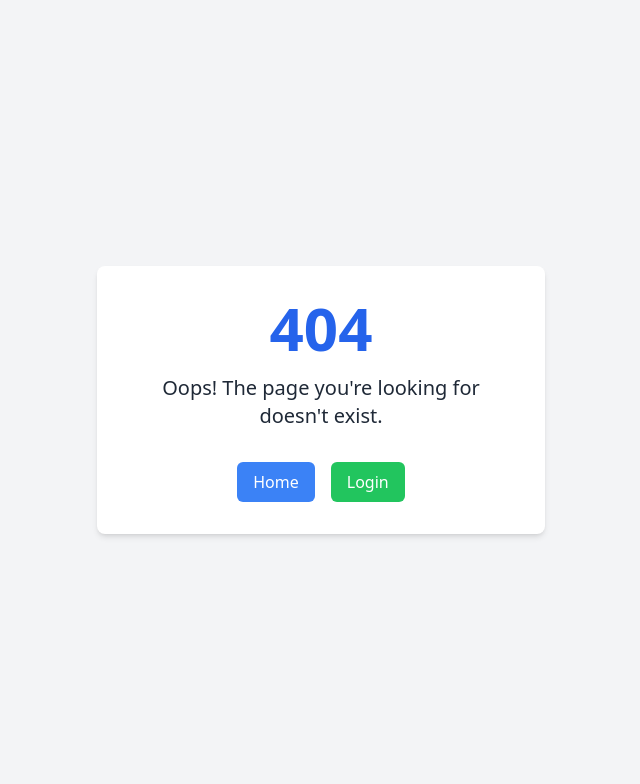
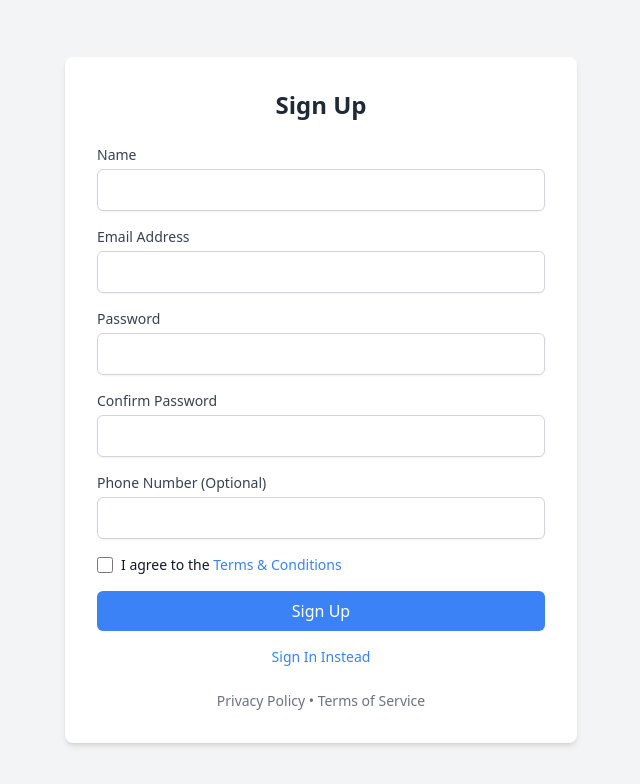
Before and after one commit to Mahmudmhb/Car-Rental-Reservation-System, a React (Vite) app: page /signup in a window 1280 px wide. Before the commit this address had no page. Shown: the top 784 px of the page, without its empty margins (319-959 px from the left). Built offline with nearby package versions, Linux system fonts and the light colour scheme.

Commit message:
add ant degin

```diff
--- a/package.json
+++ b/package.json
@@ -13,12 +13,15 @@
     "@headlessui/react": "^2.1.3",
     "@heroicons/react": "^2.1.5",
     "@reduxjs/toolkit": "^2.2.7",
+    "antd": "^5.20.3",
+    "install": "^0.13.0",
     "react": "^18.3.1",
     "react-dom": "^18.3.1",
     "react-hook-form": "^7.53.0",
     "react-icons": "^5.3.0",
     "react-redux": "^9.1.2",
     "react-router-dom": "^6.26.1",
+    "sonner": "^1.5.0",
     "swiper": "^11.1.10"
   },
   "devDependencies": {
--- a/src/Route/Route.tsx
+++ b/src/Route/Route.tsx
@@ -6,6 +6,7 @@ import CarDetails from "../pages/Car Listing/car/carDetails";
 import AboutUs from "../pages/About us/AboutUs";
 import Error404 from "../pages/error/Error";
 import Login from "../pages/Login/Login";
+import Register from "../pages/Login/Register";
 
 export const route = createBrowserRouter([
   {
@@ -35,4 +36,8 @@ export const route = createBrowserRouter([
     path: "login",
     element: <Login />,
   },
+  {
+    path: "signup",
+    element: <Register />,
+  },
 ]);
--- a/src/main.tsx
+++ b/src/main.tsx
@@ -5,11 +5,13 @@ import { RouterProvider } from "react-router-dom";
 import { route } from "./Route/Route.tsx";
 import { Provider } from "react-redux";
 import { store } from "./redux/app/store.ts";
+import { Toaster } from "sonner";
 
 createRoot(document.getElementById("root")!).render(
   <StrictMode>
     <Provider store={store}>
       <RouterProvider router={route} />
     </Provider>
+    <Toaster />
   </StrictMode>
 );
--- a/src/pages/Home/Header/Header.tsx
+++ b/src/pages/Home/Header/Header.tsx
@@ -52,9 +52,12 @@ export default function Header() {
             ))}
           </div>
           <div className="hidden lg:flex lg:flex-1 lg:justify-end">
-            <button className="text-sm bg-primary-color font-semibold leading-6 text-white px-3 py-1 rounded-lg">
-              Log in <span aria-hidden="true">&rarr;</span>
-            </button>
+            <Link to="/login">
+              {" "}
+              <button className="text-sm bg-primary-color font-semibold leading-6 text-white px-3 py-1 rounded-lg">
+                Log in <span aria-hidden="true">&rarr;</span>
+              </button>
+            </Link>
           </div>
         </nav>
         <Dialog
@@ -92,12 +95,12 @@ export default function Header() {
                   ))}
                 </div>
                 <div className="py-6">
-                  <a
-                    href="#"
+                  <Link
+                    to="/login"
                     className="-mx-3 block rounded-lg px-3 py-2.5 text-base font-semibold leading-7 text-gray-900 hover:bg-gray-50"
                   >
                     Log in
-                  </a>
+                  </Link>
                 </div>
               </div>
             </div>
--- a/src/pages/Login/Login.tsx
+++ b/src/pages/Login/Login.tsx
@@ -1,23 +1,41 @@
 import React from "react";
 import { useForm } from "react-hook-form";
-import { useNavigate } from "react-router-dom";
+import { Link, useNavigate } from "react-router-dom";
+import { useLoginUserMutation } from "../../redux/features/Login/loginApi";
+import { toast } from "sonner";
 
-interface FormData {
+type FormData = {
   email: string;
   password: string;
-}
+};
 
 const Login: React.FC = () => {
+  const [loginUser] = useLoginUserMutation();
+
   const {
     register,
     handleSubmit,
     formState: { errors },
-    setError,
-  } = useForm<FormData>();
+  } = useForm<FormData>({
+    defaultValues: {
+      email: "user@example.com",
+      password: "password123", // Initial empty value
+    },
+  });
   const navigate = useNavigate();
 
-  const onSubmit = (data: FormData) => {
+  const onSubmit = async (data: FormData) => {
+    const toastId = toast.loading("logging in");
     console.log(data);
+    try {
+      const res = await loginUser(data).unwrap();
+      toast.success("logged in", { id: toastId, duration: 5000 });
+      console.log(res?.data.token);
+      navigate("/");
+      // toast.error("Something went wrong");
+    } catch (err) {
+      toast.error("Something went wrong", { id: toastId, duration: 5000 });
+    }
   };
 
   return (
@@ -99,9 +117,9 @@ const Login: React.FC = () => {
             >
               Forgot Password?
             </a>
-            <a href="/signup" className="text-blue-500 hover:underline">
+            <Link to="/signup" className="text-blue-500 hover:underline">
               Sign Up Instead
-            </a>
+            </Link>
           </div>
         </form>
 
--- a/src/pages/Login/Register.tsx
+++ b/src/pages/Login/Register.tsx
@@ -0,0 +1,253 @@
+import React from "react";
+import { useForm } from "react-hook-form";
+import { useNavigate } from "react-router-dom";
+import { useRegisterUserMutation } from "../../redux/features/Login/loginApi";
+import { toast } from "sonner";
+
+interface SignUpFormData {
+  name: string;
+  email: string;
+  password: string;
+  confirmPassword: string;
+  phone?: string;
+  termsAccepted: boolean;
+  role?: "user";
+}
+// {
+//     "name": "John Doe",
+//     "email": "johndoe1@example.com",
+//     "role": "user",  // role can be user or admin
+//     "password": "password123",
+//     "phone": "1234567890",
+//     "address": "123 Main St, City, Country"
+
+//   }
+const Register: React.FC = () => {
+  const [regiserUser] = useRegisterUserMutation();
+  const {
+    register,
+    handleSubmit,
+    watch,
+    formState: { errors },
+  } = useForm<SignUpFormData>();
+  const navigate = useNavigate();
+
+  const onSubmit = async (data: SignUpFormData) => {
+    const newUser = {
+      ...data,
+      role: "user",
+    };
+    const toastId = toast.loading("logging in");
+    console.log(data);
+    try {
+      const res = await regiserUser(newUser).unwrap();
+      toast.success("Registration successful! Redirecting to login...", {
+        id: toastId,
+        duration: 1000,
+      });
+      console.log(res);
+      navigate("/login");
+      // toast.error("Something went wrong");
+      // eslint-disable-next-line @typescript-eslint/no-explicit-any
+    } catch (err: any) {
+      if ("data" in err) {
+        // Type guard to check if 'err' is a FetchBaseQueryError with a 'data' property
+        toast.error(
+          err.data.message || "An error occurred during registration."
+        );
+      } else {
+        toast.error("An unexpected error occurred. Please try again.");
+      }
+    }
+    // navigate("/login");
+  };
+
+  // Watch the password field for matching validation
+  const password = watch("password");
+
+  return (
+    <div className="flex items-center justify-center min-h-screen bg-gray-100">
+      <div className="w-full max-w-lg bg-white rounded-lg shadow-md p-8">
+        <h2 className="text-2xl font-bold text-center mb-6">Sign Up</h2>
+
+        <form onSubmit={handleSubmit(onSubmit)} className="space-y-4">
+          {/* Name Field */}
+          <div>
+            <label
+              htmlFor="name"
+              className="block text-sm font-medium text-gray-700"
+            >
+              Name
+            </label>
+            <input
+              type="text"
+              id="name"
+              className={`mt-1 block w-full px-3 py-2 border ${
+                errors.name ? "border-red-500" : "border-gray-300"
+              } rounded-md shadow-sm focus:outline-none focus:ring-blue-500 focus:border-blue-500`}
+              {...register("name", { required: "Name is required" })}
+            />
+            {errors.name && (
+              <p className="mt-2 text-sm text-red-600">{errors.name.message}</p>
+            )}
+          </div>
+
+          {/* Email Field */}
+          <div>
+            <label
+              htmlFor="email"
+              className="block text-sm font-medium text-gray-700"
+            >
+              Email Address
+            </label>
+            <input
+              type="email"
+              id="email"
+              className={`mt-1 block w-full px-3 py-2 border ${
+                errors.email ? "border-red-500" : "border-gray-300"
+              } rounded-md shadow-sm focus:outline-none focus:ring-blue-500 focus:border-blue-500`}
+              {...register("email", {
+                required: "Email is required",
+                pattern: {
+                  value: /^\S+@\S+$/i,
+                  message: "Invalid email address",
+                },
+              })}
+            />
+            {errors.email && (
+              <p className="mt-2 text-sm text-red-600">
+                {errors.email.message}
+              </p>
+            )}
+          </div>
+
+          {/* Password Field */}
+          <div>
+            <label
+              htmlFor="password"
+              className="block text-sm font-medium text-gray-700"
+            >
+              Password
+            </label>
+            <input
+              type="password"
+              id="password"
+              className={`mt-1 block w-full px-3 py-2 border ${
+                errors.password ? "border-red-500" : "border-gray-300"
+              } rounded-md shadow-sm focus:outline-none focus:ring-blue-500 focus:border-blue-500`}
+              {...register("password", {
+                required: "Password is required",
+                minLength: {
+                  value: 6,
+                  message: "Password must be at least 6 characters long",
+                },
+              })}
+            />
+            {errors.password && (
+              <p className="mt-2 text-sm text-red-600">
+                {errors.password.message}
+              </p>
+            )}
+          </div>
+
+          {/* Confirm Password Field */}
+          <div>
+            <label
+              htmlFor="confirmPassword"
+              className="block text-sm font-medium text-gray-700"
+            >
+              Confirm Password
+            </label>
+            <input
+              type="password"
+              id="confirmPassword"
+              className={`mt-1 block w-full px-3 py-2 border ${
+                errors.confirmPassword ? "border-red-500" : "border-gray-300"
+              } rounded-md shadow-sm focus:outline-none focus:ring-blue-500 focus:border-blue-500`}
+              {...register("confirmPassword", {
+                required: "Please confirm your password",
+                validate: (value) =>
+                  value === password || "Passwords do not match",
+              })}
+            />
+            {errors.confirmPassword && (
+              <p className="mt-2 text-sm text-red-600">
+                {errors.confirmPassword.message}
+              </p>
+            )}
+          </div>
+
+          {/* Phone Number Field (Optional) */}
+          <div>
+            <label
+              htmlFor="phone"
+              className="block text-sm font-medium text-gray-700"
+            >
+              Phone Number (Optional)
+            </label>
+            <input
+              type="tel"
+              id="phone"
+              className="mt-1 block w-full px-3 py-2 border border-gray-300 rounded-md shadow-sm focus:outline-none focus:ring-blue-500 focus:border-blue-500"
+              {...register("phone")}
+            />
+          </div>
+
+          {/* Terms and Conditions Checkbox */}
+          <div className="flex items-center">
+            <input
+              type="checkbox"
+              id="termsAccepted"
+              className="h-4 w-4 text-blue-600 focus:ring-blue-500 border-gray-300 rounded"
+              {...register("termsAccepted", {
+                required: "You must accept the terms and conditions",
+              })}
+            />
+            <label
+              htmlFor="termsAccepted"
+              className="ml-2 block text-sm text-gray-900"
+            >
+              I agree to the{" "}
+              <a href="/terms" className="text-blue-500 hover:underline">
+                Terms & Conditions
+              </a>
+            </label>
+          </div>
+          {errors.termsAccepted && (
+            <p className="mt-2 text-sm text-red-600">
+              {errors.termsAccepted.message}
+            </p>
+          )}
+
+          {/* Sign Up Button */}
+          <button
+            type="submit"
+            className="w-full py-2 px-4 bg-blue-500 text-white rounded-md hover:bg-blue-600 transition"
+          >
+            Sign Up
+          </button>
+
+          {/* Sign In Instead Link */}
+          <div className="text-center text-sm">
+            <a href="/login" className="text-blue-500 hover:underline">
+              Sign In Instead
+            </a>
+          </div>
+        </form>
+
+        {/* Footer */}
+        <div className="mt-6 text-center text-sm text-gray-500">
+          <a href="/privacy-policy" className="hover:underline">
+            Privacy Policy
+          </a>{" "}
+          &bull;{" "}
+          <a href="/terms-of-service" className="hover:underline">
+            Terms of Service
+          </a>
+        </div>
+      </div>
+    </div>
+  );
+};
+
+export default Register;
--- a/src/redux/features/Api/baseApi.ts
+++ b/src/redux/features/Api/baseApi.ts
@@ -2,7 +2,8 @@
 import { createApi, fetchBaseQuery } from "@reduxjs/toolkit/query/react";
 
 const baseQuery = fetchBaseQuery({
-  baseUrl: "https://assignment-3-ten-eta.vercel.app/api/",
+  // baseUrl: "https://assignment-3-ten-eta.vercel.app/api/",
+  baseUrl: "http://localhost:5000/api/",
 });
 export const baseApi = createApi({
   reducerPath: "baseApi",
--- a/src/redux/features/Login/loginApi.ts
+++ b/src/redux/features/Login/loginApi.ts
@@ -9,7 +9,14 @@ const loginApi = baseApi.injectEndpoints({
         body,
       }),
     }),
+    registerUser: builder.mutation({
+      query: (body) => ({
+        url: "/auth/signup",
+        method: "POST",
+        body,
+      }),
+    }),
   }),
 });
 
-export const { useLoginUserMutation } = loginApi;
+export const { useLoginUserMutation, useRegisterUserMutation } = loginApi;
```
Also changed, not shown: 1 other file (tests, documents, lock files or other folders).
